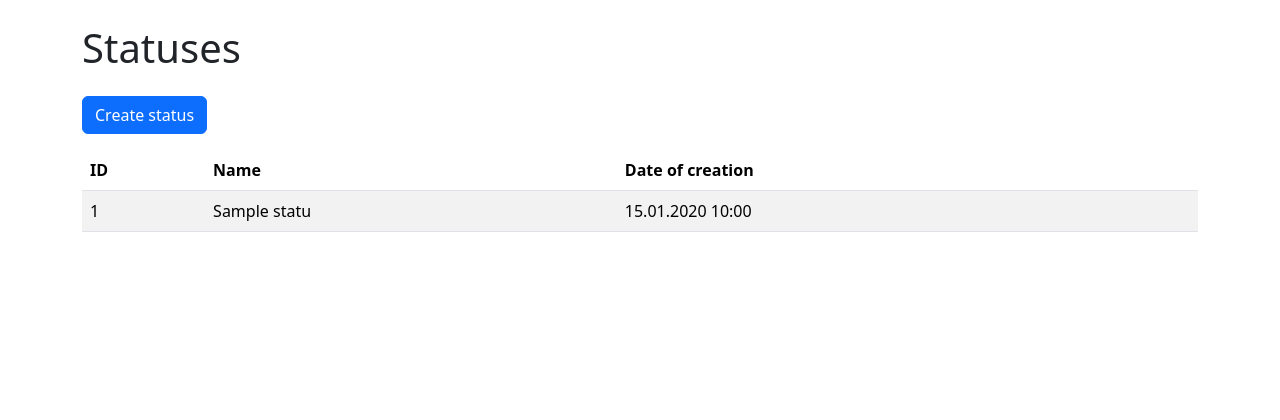
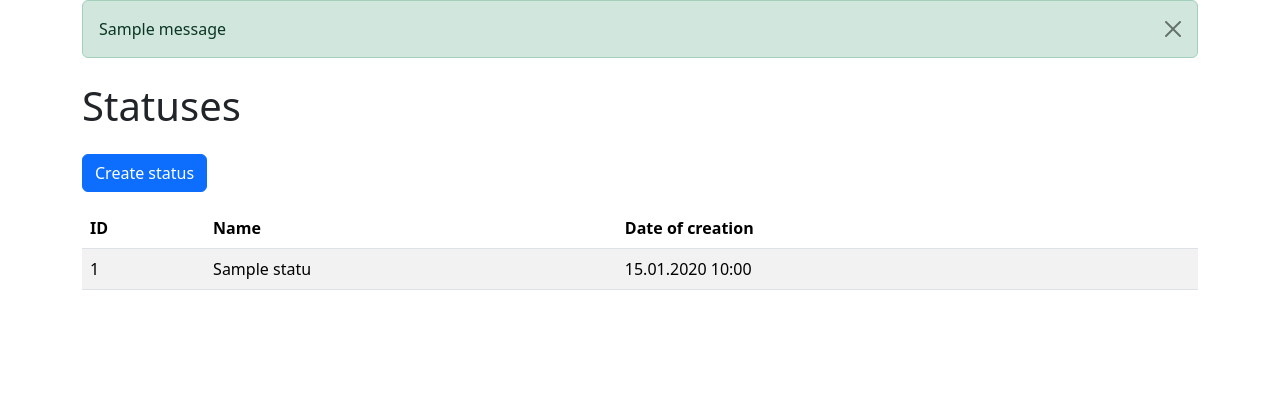
Before and after one commit to webAmoeba/task-manager, a Django app: page /statuses/ in a window 1280 px wide. Shown: the part 56-476 px from the top of the page. Run offline with Django 5.2, Linux system fonts and the light colour scheme; a user stored in the database is signed in; tables that the repository leaves empty hold one stand-in row (values such as "Sample post"); one stand-in notice (Sample message) is shown.

Commit message:
feat: add custom login required mixin and improve message handling in views
chore: update settings for login URL and improve message rendering in base template

```diff
--- a/task_manager/apps/statuses/views.py
+++ b/task_manager/apps/statuses/views.py
@@ -1,5 +1,7 @@
+from django.contrib import messages
 from django.contrib.auth.mixins import LoginRequiredMixin
 from django.contrib.messages.views import SuccessMessageMixin
+from django.shortcuts import redirect
 from django.urls import reverse_lazy
 from django.utils.translation import gettext as _
 from django.views.generic import ListView
@@ -8,7 +10,15 @@ from django.views.generic.edit import CreateView
 from task_manager.apps.statuses.models import Status
 
 
-class StatusListView(ListView):
+class CustomLoginRequiredMixin(LoginRequiredMixin):
+    def handle_no_permission(self):
+        messages.error(
+            self.request, _("You are not authorized! Please log in.")
+        )
+        return redirect(self.get_login_url())
+
+
+class StatusListView(CustomLoginRequiredMixin, ListView):
     model = Status
     template_name = "statuses/status_list.html"
     context_object_name = "statuses"
@@ -19,7 +29,9 @@ class StatusListView(ListView):
         return context
 
 
-class StatusCreateView(SuccessMessageMixin, CreateView, LoginRequiredMixin):
+class StatusCreateView(
+    CustomLoginRequiredMixin, SuccessMessageMixin, CreateView
+):
     model = Status
     template_name = "statuses/status_form.html"
     fields = ["name"]
--- a/task_manager/settings.py
+++ b/task_manager/settings.py
@@ -154,3 +154,5 @@ SITE_NAME = _("Task manager")
 
 LOGIN_REDIRECT_URL = "/"
 LOGOUT_REDIRECT_URL = '/'
+
+LOGIN_URL = '/login/'
--- a/task_manager/templates/base.html
+++ b/task_manager/templates/base.html
@@ -44,7 +44,7 @@
               </li>
             {% else %}
               <li class="nav-item">
-                <a class="nav-link" href="{% url 'login'%}">{% trans 'Login' %}</a>
+                <a class="nav-link" href="{% url 'login' %}">{% trans 'Login' %}</a>
               </li>
               <li class="nav-item">
                 <a class="nav-link" href="{% url 'user_create' %}">{% trans 'Sign up' %}</a>
@@ -56,6 +56,15 @@
     </header>
     <main class="flex-grow-1">
       <div class="container wrapper">
+        {% if messages %}
+          {% for message in messages %}
+            <div class="alert alert-{{ message.tags|bootstrap_message_class }} alert-dismissible fade show" role="alert">
+              {{ message }}
+              <button type="button" class="btn-close" data-bs-dismiss="alert" aria-label="{% trans 'Close'%}"></button>
+            </div>
+          {% endfor %}
+        {% endif %}
+
         {% block content %}
 
         {% endblock %}
--- a/task_manager/templatetags/custom_filters.py
+++ b/task_manager/templatetags/custom_filters.py
@@ -10,4 +10,11 @@ def format_title(value):
     default = str(settings.SITE_NAME)
     if value == default or not value:
         return default
-    return _("TM: %(value)s") % {'value': value}
+    return _("TM: %(value)s") % {"value": value}
+
+
+@register.filter(name="bootstrap_message_class")
+def bootstrap_message_class(message_tag):
+    return {
+        "error": "danger",
+    }.get(message_tag, message_tag)
```
Also changed, not shown: locale/ru/LC_MESSAGES/django.po, 1 other file.
